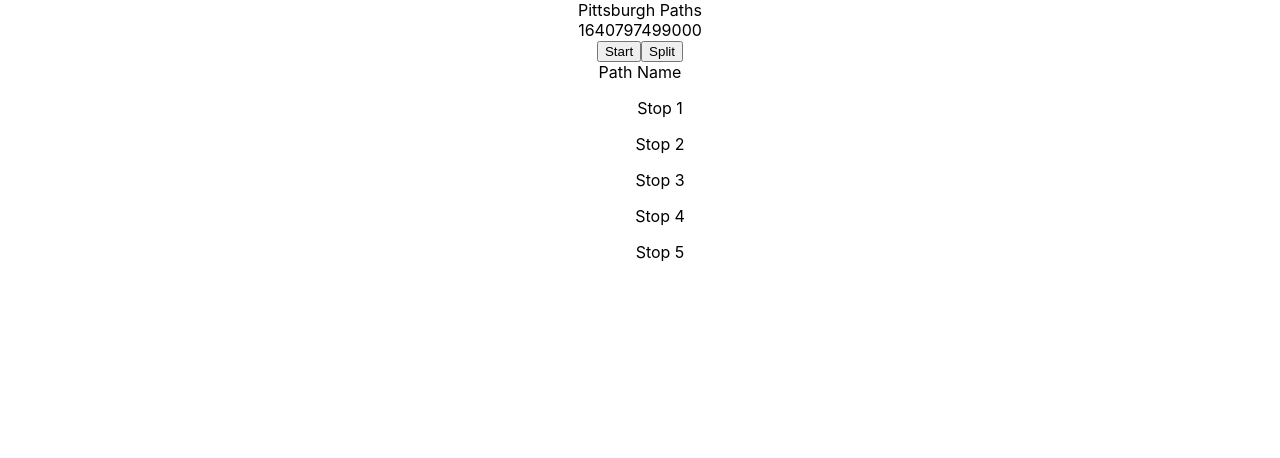
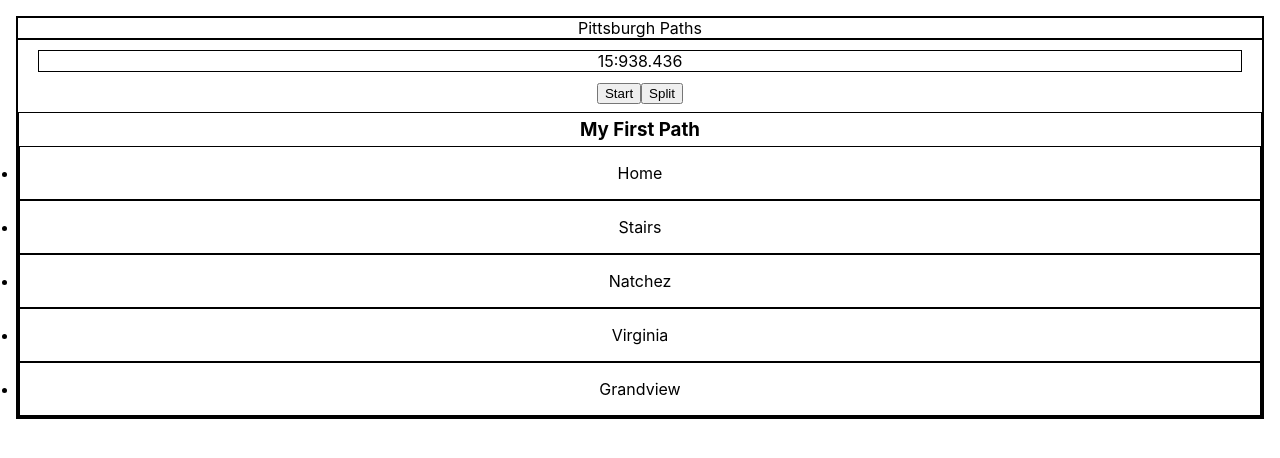
Before and after one commit to benmerchant/react-pgh, a React (Create React App) app: page / in a window 1280 px wide. Shown: the top 458 px of the page. Built offline with nearby package versions, Linux system fonts and the light colour scheme.

Commit message:
add lorem ipsum hardcoded stops add some inline clock functionality update list to useState

```diff
--- a/src/App.css
+++ b/src/App.css
@@ -1,38 +1,32 @@
 .App {
   text-align: center;
+  padding-top: 1rem;
 }
 
-.App-logo {
-  height: 40vmin;
-  pointer-events: none;
+.SimpleBorder {
+  border: 1px solid black;
 }
 
-@media (prefers-reduced-motion: no-preference) {
-  .App-logo {
-    animation: App-logo-spin infinite 20s linear;
-  }
+.AppContainer {
+  margin: 0px 1rem;
 }
 
-.App-header {
-  background-color: #282c34;
-  min-height: 100vh;
-  display: flex;
-  flex-direction: column;
-  align-items: center;
-  justify-content: center;
-  font-size: calc(10px + 2vmin);
-  color: white;
+.ClockActual {
+  margin: 10px 20px;
 }
 
-.App-link {
-  color: #61dafb;
+.ClockButtons {
+  padding-bottom: 0.5rem;
 }
 
-@keyframes App-logo-spin {
-  from {
-    transform: rotate(0deg);
-  }
-  to {
-    transform: rotate(360deg);
-  }
+.PathList > ul {
+  margin: 0;
+  border-collapse: collapse;
+  text-decoration: none;
+  padding: 0;
 }
+
+.PathHeader {
+  padding: 5px;
+  margin: 0;
+}
--- a/src/App.js
+++ b/src/App.js
@@ -1,31 +1,70 @@
 
 import './App.css';
+import { useState } from 'react';
 
 function App() {
+  const [path, setPath] = useState('My First Path')
+  const [stops, setStops] = useState([
+    {
+      id: 1,
+      name: 'Home',
+      time: 0
+    },
+    {
+      id: 2,
+      name: 'Stairs',
+      time: 0
+    },
+    {
+      id: 3,
+      name: 'Natchez',
+      time: 0
+    },
+    {
+      id: 4,
+      name: 'Virginia',
+      time: 0
+    },
+    {
+      id: 5,
+      name: 'Grandview',
+      time: 0
+    }
+  ])
+  const [currentTime, setCurrentTime] = useState(938436)
+
   return (
     <div className="App">
-      <div className="AppContainer">
-        <div className="ContainerHeader">
+      <div className="AppContainer SimpleBorder">
+        <div className="ContainerHeader SimpleBorder">
           Pittsburgh Paths
         </div>
-        <div className="ClockArea">
-          <div className="ClockActual">
-            { Date.now() }
+        <div className="ClockArea SimpleBorder">
+          <div className="ClockActual SimpleBorder">
+            { Math.trunc((currentTime / 1000) / 60)  }
+            :
+            { currentTime / 1000 }
           </div>
           <div className="ClockButtons">
             <button>Start</button>
             <button>Split</button>
           </div>
-          <div className="PathArea">
-            <div className="PathHeader">
-              Path Name
-            </div>
+          <div className="PathArea SimpleBorder">
+            <h3 className="PathHeader">
+              {path}
+            </h3>
             <div className="PathList">
-              <ul>Stop 1</ul>
-              <ul>Stop 2</ul>
-              <ul>Stop 3</ul>
-              <ul>Stop 4</ul>
-              <ul>Stop 5</ul>
+                  <ul
+
+                  >{stops.map(stop =>
+                      <li key={stop.id}
+                    className="SimpleBorder PathList">
+                        <p>{stop.name}</p>
+                      </li>
+                  )}
+                  </ul>
+
+
             </div>
           </div>
         </div>
```
